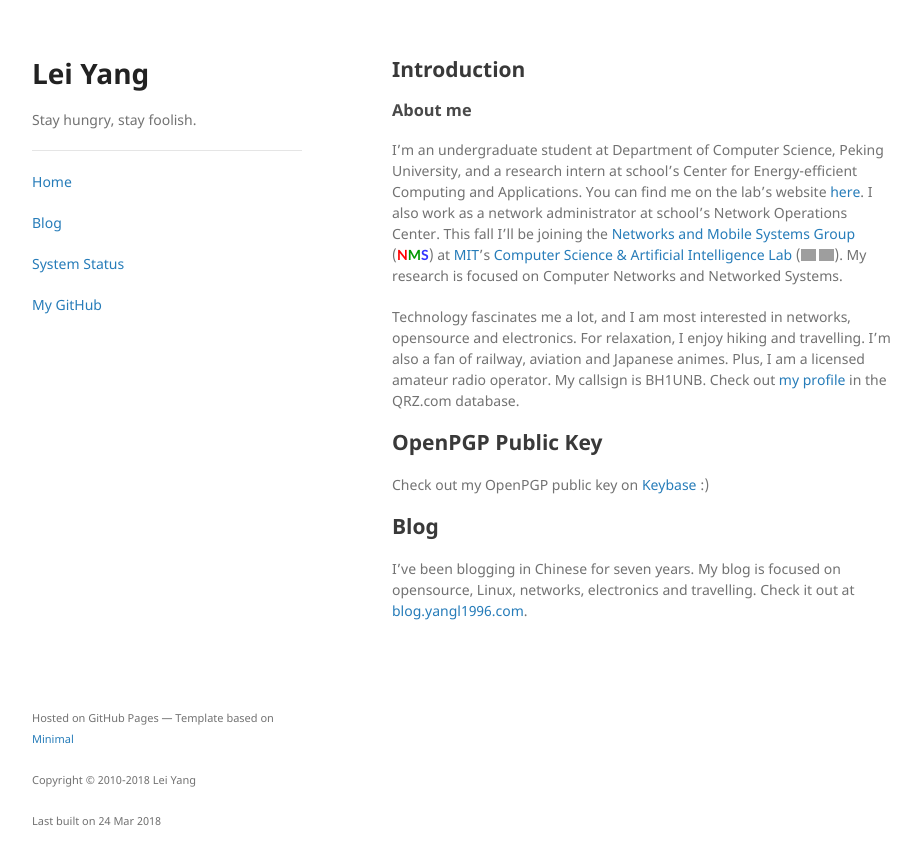
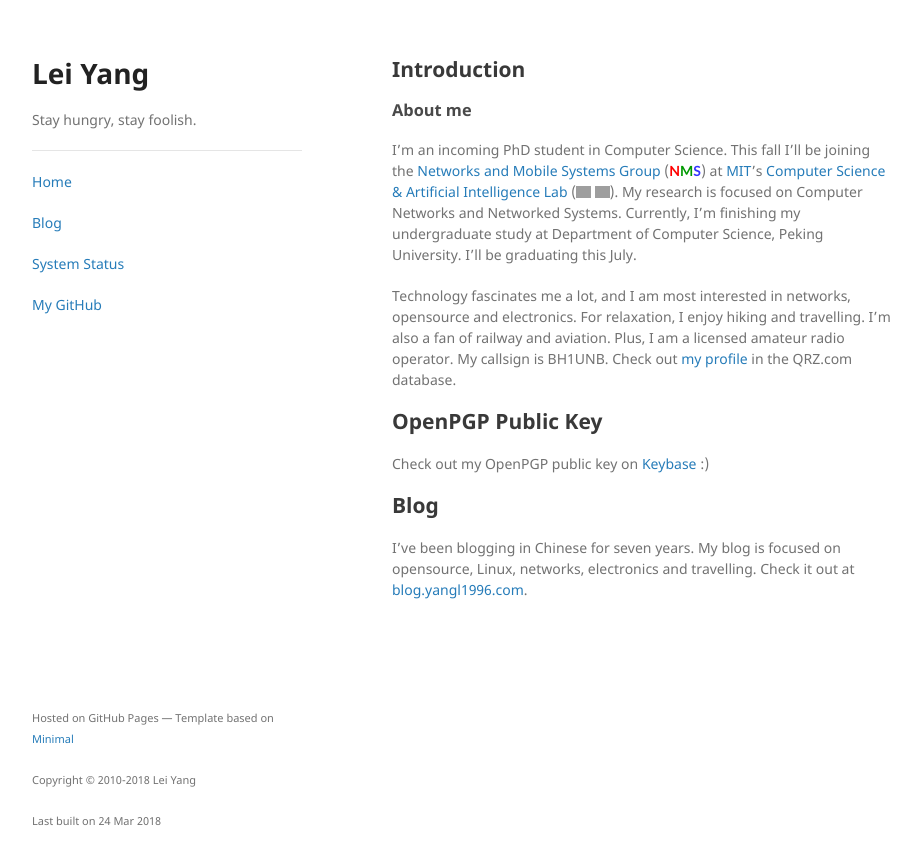
Before and after one commit to yangl1996/homepage, a Jekyll site: the page built from index.md, in a window 1280 px wide. Shown: the top 864 px of the page, without its empty margins (178-1099 px from the left). Built offline with Jekyll 4.4.1, drawn with Linux system fonts in a browser that asks for light colours; our own code applies the rules of GitHub Pages for plain Markdown files; grey boxes are pictures that could not be loaded.

Commit message:
change index content

```diff
--- a/index.md
+++ b/index.md
@@ -1,14 +1,14 @@
 ---
 layout: default
 ---
+
 ## Introduction
 
 ### About me
 
-I'm an undergraduate student at Department of Computer Science, Peking University, and a research intern at school's Center for Energy-efficient Computing and Applications. You can find me on the lab's website [here](http://ceca.pku.edu.cn/en/team.php?action=show&member_id=199). I also work as a network administrator at school's Network Operations Center. This fall I'll be joining the [Networks and Mobile Systems Group](http://nms.csail.mit.edu) (<font face="Trebuchet MS"><b><font color="#FF0000">N</font><font color="#009900">M</font><font color="#3333FF">S</font></b></font>) at [MIT](http://web.mit.edu/)'s [Computer Science & Artificial Intelligence Lab](https://www.csail.mit.edu) (<img src="static/MIT_logo.svg" alt="MIT" height="1em"> <img src="static/CSAIL.svg" alt="CSAIL" height="1em">). My research is focused on Computer Networks and Networked Systems.
+I'm an incoming PhD student in Computer Science. This fall I'll be joining the [Networks and Mobile Systems Group](http://nms.csail.mit.edu) (<font face="Trebuchet MS"><b><font color="#FF0000">N</font><font color="#009900">M</font><font color="#3333FF">S</font></b></font>) at [MIT](http://web.mit.edu/)'s [Computer Science & Artificial Intelligence Lab](https://www.csail.mit.edu) (<img src="static/MIT_logo.svg" alt="MIT" height="1em"> <img src="static/CSAIL.svg" alt="CSAIL" height="1em">). My research is focused on Computer Networks and Networked Systems. Currently, I'm finishing my undergraduate study at Department of Computer Science, Peking University. I'll be graduating this July.
 
-Technology fascinates me a lot, and I am most interested in networks, opensource and electronics. For relaxation, I enjoy hiking and travelling. I'm also a fan of railway, aviation and Japanese animes. Plus, I am a licensed amateur radio operator. My callsign is BH1UNB. Check out [my profile](https://www.qrz.com/db/BH1UNB) in the QRZ.com database.
-
+Technology fascinates me a lot, and I am most interested in networks, opensource and electronics. For relaxation, I enjoy hiking and travelling. I'm also a fan of railway and aviation. Plus, I am a licensed amateur radio operator. My callsign is BH1UNB. Check out [my profile](https://www.qrz.com/db/BH1UNB) in the QRZ.com database.
 
 ## OpenPGP Public Key
 
```
